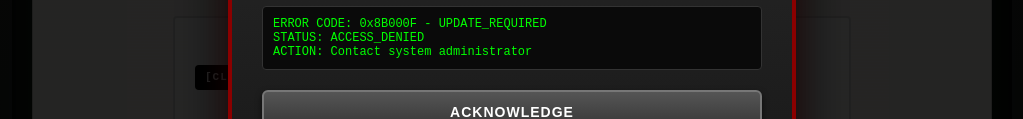
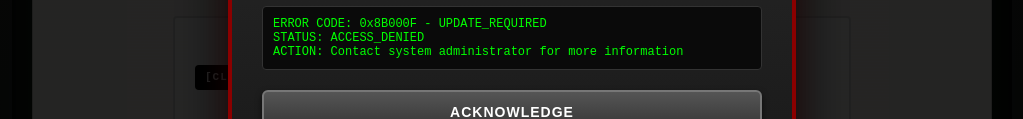
Before and after one commit to ProjectDBAS/ProjectDBAS.github.io, a plain HTML site: page hub.html in a window 1280 px wide. Both pictures are taken after a click on the element "DBAS". Shown: the part 421-540 px from the top of the page, without its empty margins (128-1151 px from the left). Drawn offline with Linux system fonts and the light colour scheme.

Commit message:
Update hub.html

```diff
--- a/hub.html
+++ b/hub.html
@@ -688,7 +688,7 @@ Investigation remains open. Continue observation.
       <div class="error-code">
         ERROR CODE: 0x8B000F - UPDATE_REQUIRED<br>
         STATUS: ACCESS_DENIED<br>
-        ACTION: Contact system administrator
+        ACTION: Contact system administrator for more information
       </div>
       <button class="error-close" onclick="closeError()">ACKNOWLEDGE</button>
     </div>
```
